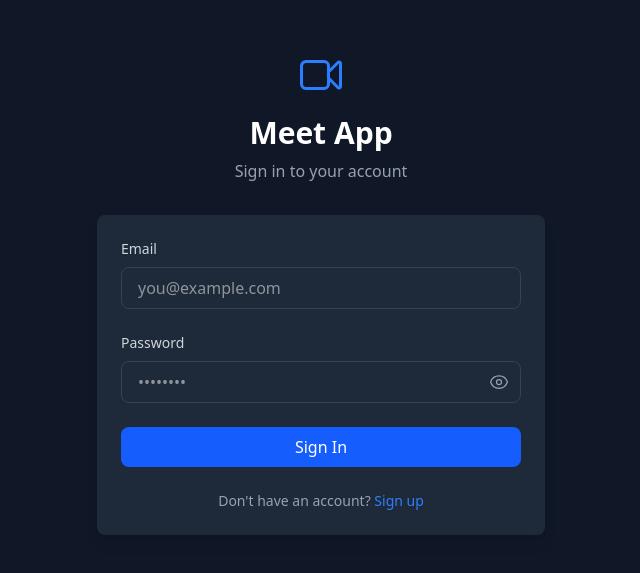
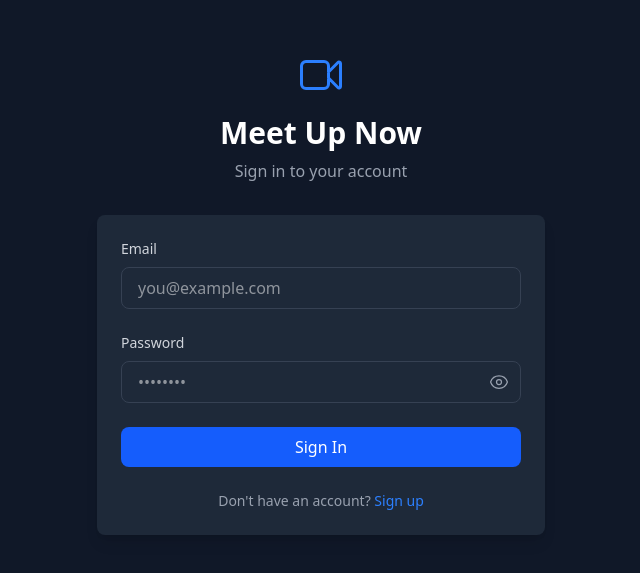
Before and after one commit to shoelfikar/meet-app-frontend, a React (Vite) app: page /login in a window 1280 px wide. Shown: the part 107-680 px from the top of the page, without its empty margins (319-959 px from the left). Built offline with nearby package versions, Linux system fonts and the light colour scheme; no server answers.

Commit message:
change app name

```diff
--- a/index.html
+++ b/index.html
@@ -7,7 +7,7 @@
     <meta name="mobile-web-app-capable" content="yes" />
     <meta name="apple-mobile-web-app-capable" content="yes" />
     <meta name="apple-mobile-web-app-status-bar-style" content="black-translucent" />
-    <title>Meet App - Video Conferencing</title>
+    <title>MeetUpNow - Seamless Online Meetings</title>
   </head>
   <body>
     <div id="root"></div>
--- a/src/pages/Home.tsx
+++ b/src/pages/Home.tsx
@@ -70,7 +70,7 @@ export const Home = () => {
             <div className="flex items-center justify-center mb-6">
               <VideoCameraIcon className="w-16 h-16 text-blue-500" />
             </div>
-            <h1 className="text-5xl font-bold text-white mb-4">Meet App</h1>
+            <h1 className="text-5xl font-bold text-white mb-4">Meet Up Now</h1>
             <p className="text-xl text-gray-400">
               Secure video meetings for everyone
             </p>
--- a/src/pages/Login.tsx
+++ b/src/pages/Login.tsx
@@ -44,7 +44,7 @@ export const Login = () => {
           <div className="flex items-center justify-center mb-4">
             <VideoCameraIcon className="w-12 h-12 text-blue-500" />
           </div>
-          <h1 className="text-3xl font-bold text-white mb-2">Meet App</h1>
+          <h1 className="text-3xl font-bold text-white mb-2">Meet Up Now</h1>
           <p className="text-gray-400">Sign in to your account</p>
         </div>
 
```
